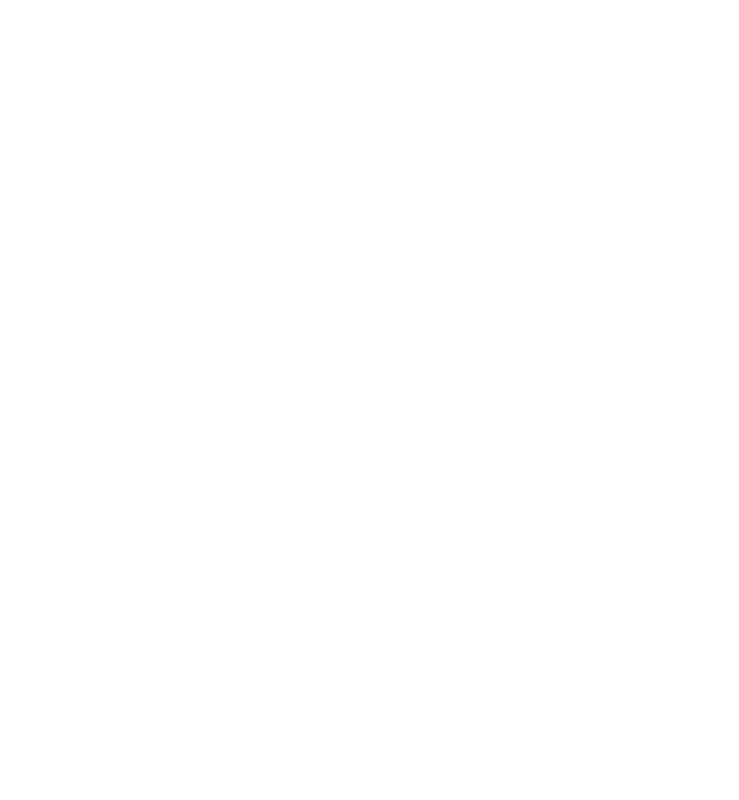
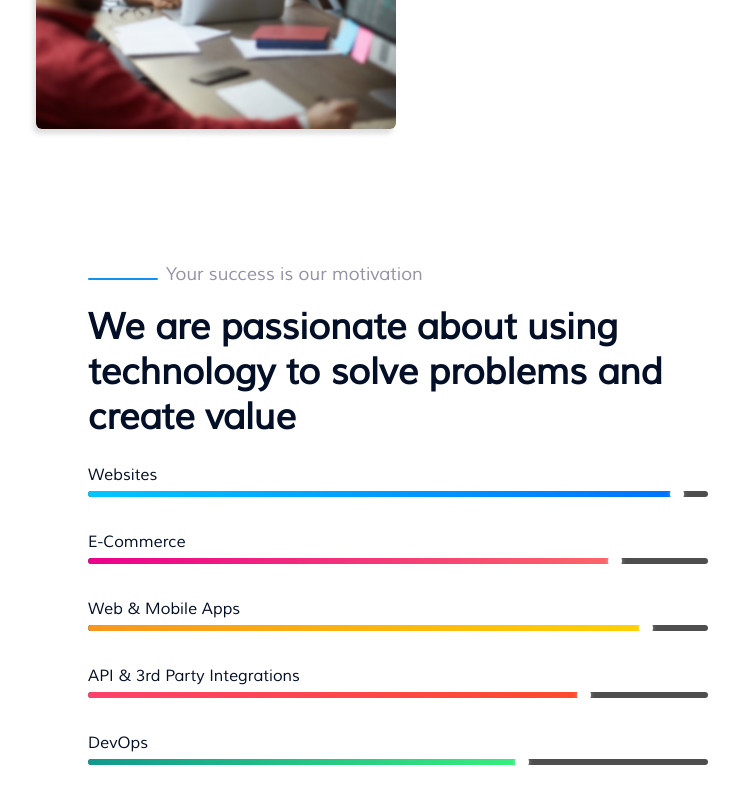
Before and after one commit to idh-47/Snippet_clone, a React (Vite) app: page / in a window 1280 px wide. Shown: the part 2802-3602 px from the top of the page, without its empty margins (242-981 px from the left). Before the commit the page ends 2145 px from the top, so only its background shows below. Built offline with nearby package versions, Linux system fonts and the light colour scheme.

Commit message:
section 3 : done

```diff
--- a/src/App.jsx
+++ b/src/App.jsx
@@ -3,6 +3,7 @@
 import Hero from "./components/hero";
 import Section1 from "./components/section1";
 import Section2 from "./components/section2";
+import Section3 from "./components/section3";
 
 function App() {
   return (
@@ -13,6 +14,7 @@
       </div>
       <Section1 />
       <Section2 />
+      <Section3 />
     </>
   );
 }
--- a/src/components/section1.jsx
+++ b/src/components/section1.jsx
@@ -76,6 +76,7 @@
         position: "relative",
         left: props.offsetx,
         bottom: props.offsety,
+        height: props.height,
       }}
     />
   );
@@ -84,3 +85,5 @@
 function TitleMini(props) {
   return <p id="titleMini">{props.text}</p>;
 }
+
+export { Image, TitleMini };
--- /dev/null
+++ b/src/components/section3.jsx
@@ -0,0 +1,80 @@
+import "../styles/section3.scss";
+import "../styles/skillbars.scss";
+import skill1 from "../assets/skill-1.webp";
+import skill2 from "../assets/skill-2.webp";
+import { Image } from "./section1";
+import { Title } from "./section1.jsx";
+import { TitleMini } from "./section1";
+
+export default function Section3() {
+  return (
+    <div id="section3">
+      <div className="imgs">
+        <Image url={skill2} alt="skill2" />
+        <Image url={skill1} alt="skill1" offsetx={-105} offsety={200} />
+      </div>
+      <div id="leftPart">
+        <div id="text3">
+          <TitleMini text="Your success is our motivation" id="titleM" />
+          <Title
+            text="We are passionate about using technology to solve problems and create value"
+            width={620}
+            sFS={36}
+            id="title3"
+          />
+          <div id="sliders">
+            {skills.map((skill, index) => (
+              <SkillBar key={index} {...skill} />
+            ))}
+          </div>
+        </div>
+      </div>
+    </div>
+  );
+}
+const SkillBar = ({ label, percentage, colorGradient }) => {
+  return (
+    <div className="skillbar">
+      <span className="skillbar-label">{label}</span>
+      <div className="skillbar-track">
+        <div
+          className="skillbar-fill"
+          style={{
+            width: `${percentage}%`,
+            background: colorGradient,
+          }}
+        >
+          <span className="skillbar-circle" />
+        </div>
+      </div>
+    </div>
+  );
+};
+
+const skills = [
+  {
+    label: "Websites",
+    percentage: 95,
+    colorGradient: "linear-gradient(to right, #00c6ff, #0072ff)",
+  },
+  {
+    label: "E-Commerce",
+    percentage: 85,
+    colorGradient: "linear-gradient(to right, #ec008c, #fc6767)",
+  },
+  {
+    label: "Web & Mobile Apps",
+    percentage: 90,
+    colorGradient: "linear-gradient(to right, #f7971e, #ffd200)",
+  },
+  {
+    label: "API & 3rd Party Integrations",
+    percentage: 80,
+    colorGradient: "linear-gradient(to right, #ff416c, #ff4b2b)",
+  },
+  {
+    label: "DevOps",
+    percentage: 70,
+    colorGradient: "linear-gradient(to right, #11998e, #38ef7d)",
+  },
+];
--- a/src/styles/header.scss
+++ b/src/styles/header.scss
@@ -8,6 +8,10 @@
 @font-face {
   font-family: "snippet";
   src: url("../assets/Muli-Regular.ttf");
+}
+@font-face {
+  font-family: "snippetL";
+  src: url("../assets/Muli-Light.ttf");
 }
 // Wrapper Hero
 
--- a/src/styles/hero.scss
+++ b/src/styles/hero.scss
@@ -34,6 +34,7 @@
   width: 690px;
   margin-bottom: 70px;
   line-height: 1.5;
+  font-weight: 0101022020;
 }
 
 .btns {
--- a/src/styles/section2.scss
+++ b/src/styles/section2.scss
@@ -3,6 +3,8 @@
 $snippetLightBlue: #1292ee;
 #section2 {
   background-color: #f8faff;
+  padding-top: 60px;
+  padding-bottom: 60px;
 }
 .card {
   font-family: "snippet";
--- /dev/null
+++ b/src/styles/section3.scss
@@ -0,0 +1,38 @@
+$snippetGrey: #9491a9;
+$snippetBlack: #030f27;
+$snippetLightBlue: #1292ee;
+#section3 {
+  display: flex;
+  justify-content: center;
+  gap: 30px;
+  flex-wrap: wrap;
+}
+
+.imgs {
+  width: 725px;
+  margin-top: 180px;
+}
+
+#leftPart {
+  margin-top: 100px;
+}
+#sliders {
+  margin-top: 25px;
+}
+
+@media (max-width: 450px) {
+  .imgs {
+    width: 100px;
+  }
+  #leftPart {
+    position: relative;
+    bottom: 270px;
+  }
+  #text3 {
+    width: 90vw;
+  }
+  #title3 {
+    font-size: 26px !important;
+    width: 350px !important;
+  }
+}
--- /dev/null
+++ b/src/styles/skillbars.scss
@@ -0,0 +1,39 @@
+$snippetBlack: #030f27;
+.skillbar {
+  margin-bottom: 35px;
+}
+
+.skillbar-label {
+  display: block;
+  font-family: "snippet";
+  color: $snippetBlack;
+  margin-bottom: 6px;
+}
+
+.skillbar-track {
+  position: relative;
+  height: 6px;
+  background: #4e4e4e;
+  border-radius: 4px;
+  overflow: hidden;
+}
+
+.skillbar-fill {
+  position: relative;
+  height: 100%;
+  border-radius: 4px;
+  transition: width 0.6s ease;
+}
+
+.skillbar-circle {
+  position: absolute;
+  right: 0;
+  top: 50%;
+  transform: translate(50%, -50%);
+  width: 14px;
+  height: 14px;
+  border-radius: 50%;
+  background-color: white;
+  border: 3px solid rgba(255, 255, 255, 0.7);
+  box-shadow: 0 0 4px rgba(255, 255, 255, 0.4);
+}
```
Also changed, not shown: src/assets/Muli-Light.ttf (added).
